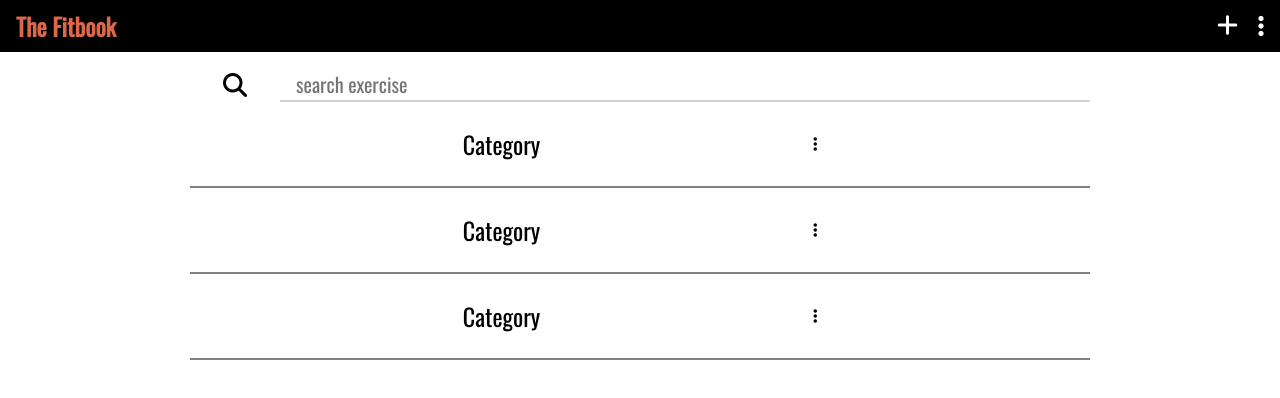
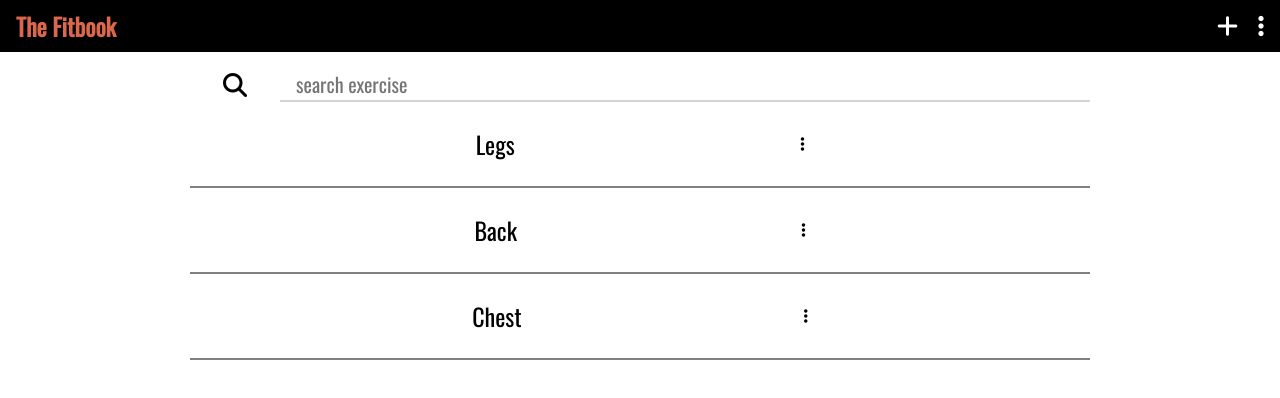
Before and after one commit to GabrielJDavila/fitnessjournal, a React (Vite) app in the folder fitnessjournal/: page /AllExercises in a window 1280 px wide. Shown: the top 398 px of the page. Built offline with nearby package versions, Linux system fonts and the light colour scheme.

Commit message:
Added more functionality to nav
Added a secondary list to the add button on header.

```diff
--- a/fitnessjournal/src/App.jsx
+++ b/fitnessjournal/src/App.jsx
@@ -2,7 +2,7 @@ import { useState } from 'react'
 import { BrowserRouter, Routes, Route } from "react-router-dom"
 import Layout from './components/Layout'
 import Dashboard from './pages/Dashboard'
-import AllExercises from './pages/AllExercises'
+import AllCategories from './pages/AllCategories'
 
 function App() {
 
@@ -11,7 +11,7 @@ function App() {
       <Routes>
         <Route path="/" element={<Layout />}>
           <Route index element={<Dashboard />} />
-          <Route path="AllExercises" element={<AllExercises />} />
+          <Route path="AllExercises" element={<AllCategories />} />
         </Route>
       </Routes>
     </BrowserRouter>
--- /dev/null
+++ b/fitnessjournal/src/components/Category.jsx
@@ -0,0 +1,9 @@
+
+export default function Category(props) {
+    return (
+        <div className="category-container">
+                <p className="category-name">{props.name}</p>
+                <i className="fa-solid fa-ellipsis-vertical category-nav"></i>
+        </div>
+    )
+}
--- a/fitnessjournal/src/components/Header.jsx
+++ b/fitnessjournal/src/components/Header.jsx
@@ -3,20 +3,40 @@ import { Link } from "react-router-dom"
 
 export default function Header() {
     const [openMenu, setOpenMenu] = useState(false)
+    const [openAddMenu, setOpenAddMenu] = useState(false)
     const menuRef = useRef(null)
+    const addMenuRef = useRef(null)
 
-    const menuStyles = {
+
+    const addMenuStyles = {
+        height: openAddMenu ? "160px" : "0",
+        transition: openAddMenu ? ".2s ease-in-out" : ""
+    }
+
+    const settingsMenuStyles = {
         height: openMenu ? "213px" : "0",
         transition: openMenu ? ".2s ease-in-out" : ""
     }
 
-    function toggleMenu() {
-        setOpenMenu(prev => !prev)
+    const ellipsisStyles = {
+        transform: openMenu ? "rotate(90deg)" : "rotate(0)"
+    }
+
+    function toggleMenu(e) {
+        if(e.target.dataset.settings) {
+            setOpenMenu(prev => !prev)
+        } else if(e.target.dataset.add) {
+            setOpenAddMenu(prev => !prev)
+        }
+
     }
 
     const handleClickOutside = (e) => {
         if(menuRef.current && !menuRef.current.contains(e.target)) {
             setOpenMenu(false)
+        }
+        if(addMenuRef.current && !addMenuRef.current.contains(e.target)) {
+            setOpenAddMenu(false)
         }
     }
 
@@ -26,11 +46,23 @@ export default function Header() {
         <header>
             <h2 className="app-title">The Fitbook</h2>
             <nav className="nav">
-                <Link to="AllExercises" className="main-nav-link">
+                <i ref={addMenuRef} className="fa-solid fa-plus nav-item" data-add="add" onClick={(e) => toggleMenu(e)}></i>
+                <ul className="user-menu" style={addMenuStyles}>
+                    <Link className="menu-item-link">
+                        <li className="menu-item">Add Exercise</li>
+                    </Link>
+                    <Link className="menu-item-link">
+                        <li className="menu-item">Add Category</li>
+                    </Link>
+                    <Link className="menu-item-link">
+                        <li className="menu-item">New Workout</li>
+                    </Link>
+                </ul>
+                {/* <Link to="AllCategories" className="main-nav-link">
                     <i className="fa-solid fa-plus nav-item"></i>
-                </Link>
-                <i ref={menuRef} className="fa-solid fa-ellipsis-vertical nav-item" onClick={toggleMenu}></i>
-                <ul className="user-menu" style={menuStyles}>
+                </Link> */}
+                <i ref={menuRef} style={ellipsisStyles} data-settings="settings" className="fa-solid fa-ellipsis-vertical nav-item" onClick={(e) => toggleMenu(e)}></i>
+                <ul className="user-menu" style={settingsMenuStyles}>
                     <Link to="/" className="menu-item-link">
                         <li className="menu-item">Dashboard</li>
                     </Link>
--- a/fitnessjournal/src/index.css
+++ b/fitnessjournal/src/index.css
@@ -88,6 +88,11 @@ header {
   padding: .5rem;
   font-size: 1.5rem;
   cursor: pointer;
+  transition: .2s ease-in-out;
+}
+
+.menu-item:hover {
+  background: rgb(183, 75, 47);
 }
 
 /* Dashboard styles */
--- /dev/null
+++ b/fitnessjournal/src/pages/AllCategories.jsx
@@ -0,0 +1,18 @@
+import Category from "../components/Category"
+export default function AllCategories() {
+    return (
+        <div className="page-container">
+            <form className="search-ex-form">
+                <i className="fa-solid fa-magnifying-glass"></i>
+                <input
+                    type="search"
+                    placeholder="search exercise"
+                    className="search-ex-input"
+                />
+            </form>
+            <Category name={"Legs"}/>
+            <Category name={"Back"}/>
+            <Category name={"Chest"}/>
+        </div>
+    )
+}
--- a/fitnessjournal/src/pages/AllExercises.jsx
+++ /dev/null
@@ -1,27 +0,0 @@
-
-export default function AllExercises() {
-    return (
-        <div className="page-container">
-            <form className="search-ex-form">
-                <i className="fa-solid fa-magnifying-glass"></i>
-                <input
-                    type="search"
-                    placeholder="search exercise"
-                    className="search-ex-input"
-                />
-            </form>
-            <div className="category-container">
-                <p className="category-name">Category</p>
-                <i className="fa-solid fa-ellipsis-vertical category-nav"></i>
-            </div>
-            <div className="category-container">
-                <p className="category-name">Category</p>
-                <i className="fa-solid fa-ellipsis-vertical category-nav"></i>
-            </div>
-            <div className="category-container">
-                <p className="category-name">Category</p>
-                <i className="fa-solid fa-ellipsis-vertical category-nav"></i>
-            </div>
-        </div>
-    )
-}
```
Also changed, not shown: fitnessjournal/src/components/NewCat.jsx (added), fitnessjournal/src/components/NewEx.jsx (added).
